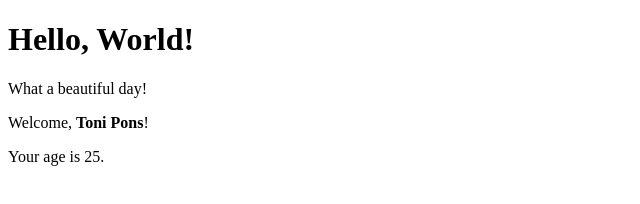
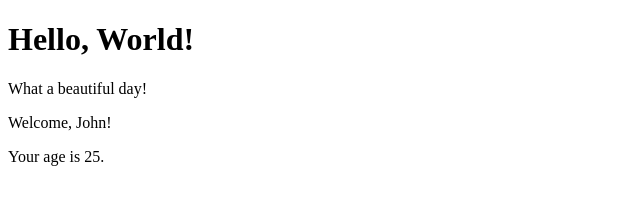
Before and after one commit to ToniPons97/components, a React (Create React App) app: page / in a window 1280 px wide. Shown: the top 204 px of the page, without its empty margins (0-640 px from the left). Built offline with nearby package versions, Linux system fonts and the light colour scheme.

Commit message:
First commit.

```diff
--- a/src/App.js
+++ b/src/App.js
@@ -7,7 +7,7 @@ export class App extends React.Component {
         return (
             <div>
                 <Hello />
-                <Welcome name={<strong>Toni Pons</strong>} age={25}/>
+                <Welcome name='John' age={25}/>
             </div>
         );
     }
--- a/src/components/welcome.js
+++ b/src/components/welcome.js
@@ -12,7 +12,8 @@ export class Welcome extends React.Component {
             <div>
                 <p>Welcome, {this.props.name}!</p>
                 {
-                    !!(this.props.age > 18 && this.props.age < 65)
+                    (this.props.age > 18 && this.props.age < 65)
+                    && (this.props.name === 'John')
                     && <Age age={this.props.age} />
                 }
             </div>
```
